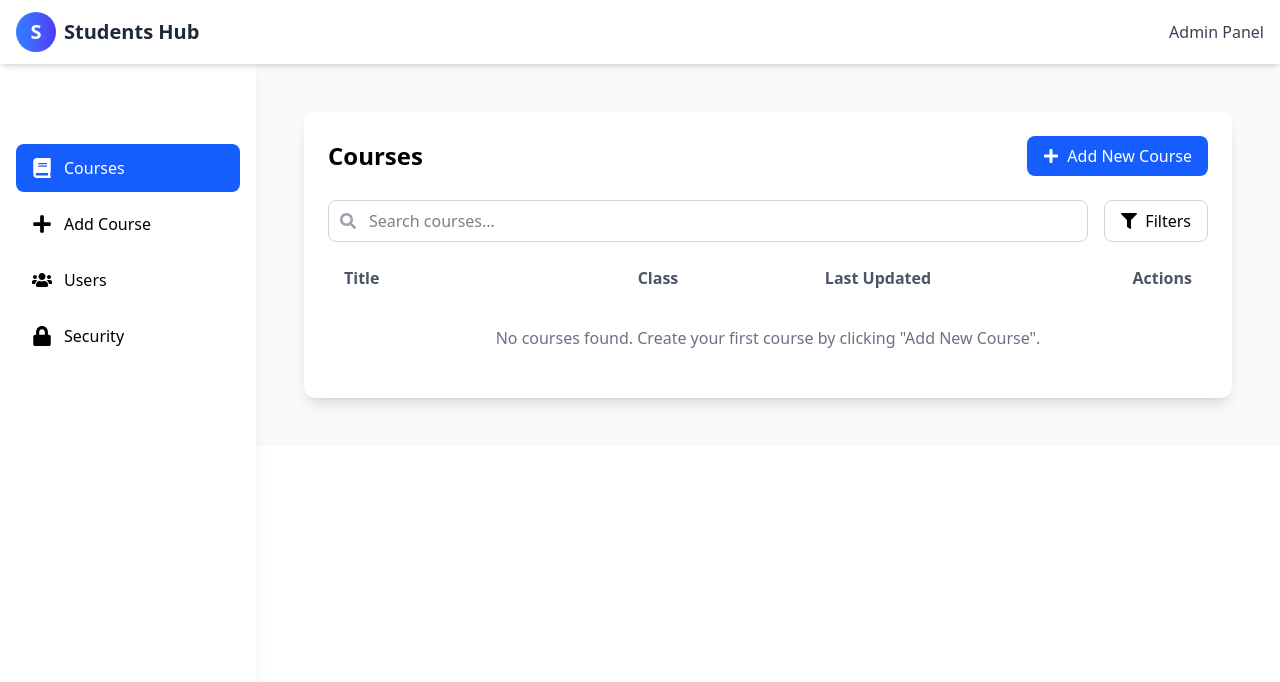
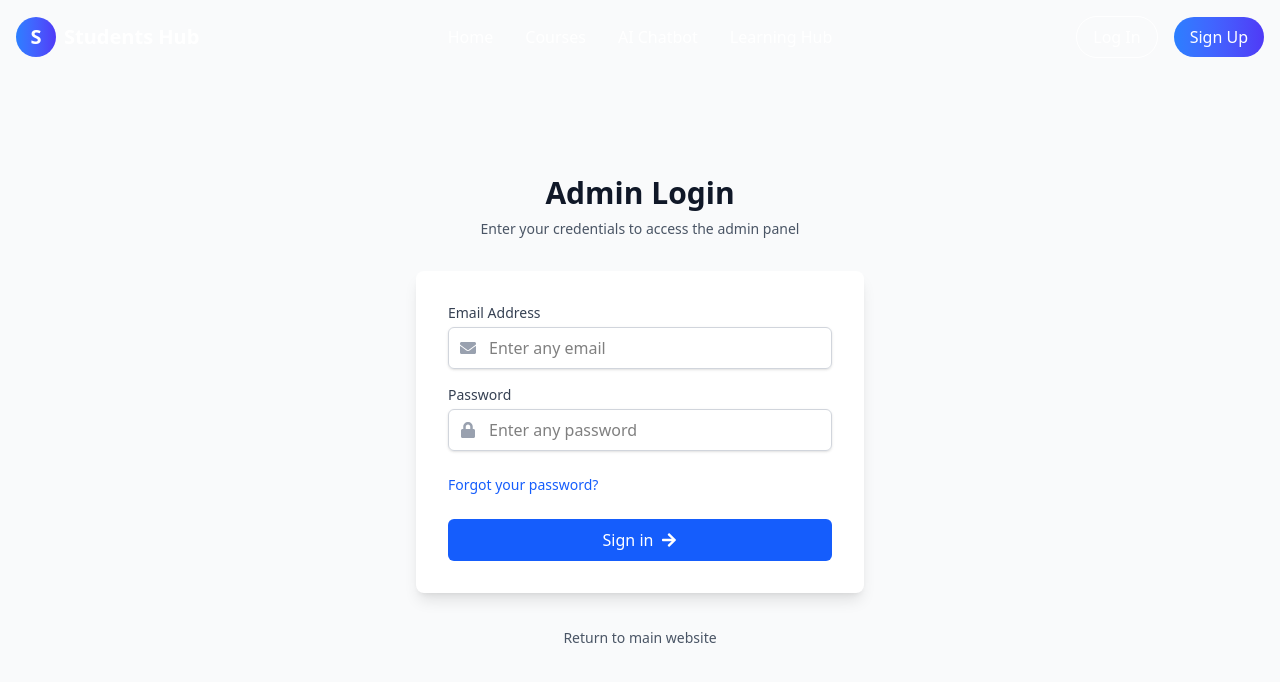
Before and after one commit to Pranay-Dommati/thestudent, a React (Vite) app in the folder frontend/: page /admin-p in a window 1280 px wide. Shown: the top 682 px of the page. Built offline with nearby package versions, Linux system fonts and the light colour scheme.

Commit message:
solving the login issue form for admin

```diff
--- /dev/null
+++ b/frontend/src/components/Admin/AdminLogin.jsx
@@ -0,0 +1,178 @@
+import React, { useState } from 'react';
+import { FaEnvelope, FaLock, FaArrowRight } from 'react-icons/fa';
+import { motion } from 'framer-motion';
+import { toast } from 'react-hot-toast';
+import { useNavigate } from 'react-router-dom';
+
+const AdminLogin = ({ onLoginSuccess }) => {
+  const [credentials, setCredentials] = useState({
+    email: '',
+    password: ''
+  });
+  const [isLoading, setIsLoading] = useState(false);
+  const navigate = useNavigate();
+
+  const handleChange = (e) => {
+    const { name, value } = e.target;
+    setCredentials(prev => ({
+      ...prev,
+      [name]: value
+    }));
+  };
+
+  const handleSubmit = async (e) => {
+    e.preventDefault();
+
+    if (!credentials.email || !credentials.password) {
+      toast.error('Please enter both email and password');
+      return;
+    }
+
+    setIsLoading(true);
+
+    try {
+      // Simulate API delay
+      await new Promise(resolve => setTimeout(resolve, 800));
+
+      // Store admin authentication status with timestamp
+      const authData = {
+        isAuthenticated: true,
+        email: credentials.email,
+        timestamp: new Date().getTime(),
+        // You can add more secure data here later
+      };
+
+      localStorage.setItem('adminAuth', JSON.stringify(authData));
+
+      toast.success('Login successful');
+
+      if (onLoginSuccess) {
+        onLoginSuccess();
+      }
+
+      navigate('/admin-p');
+    } catch (error) {
+      toast.error('Login failed. Please try again.');
+    } finally {
+      setIsLoading(false);
+    }
+  };
+
+  const handleForgotPassword = () => {
+    toast.info("Enter any email and password to login");
+  };
+
+  return (
+    <div className="min-h-screen flex items-center justify-center bg-gray-50 py-12 px-4 sm:px-6 lg:px-8">
+      <div className="max-w-md w-full space-y-8">
+        <div className="text-center">
+          <h2 className="mt-6 text-3xl font-bold text-gray-900">
+            Admin Login
+          </h2>
+          <p className="mt-2 text-sm text-gray-600">
+            Enter your credentials to access the admin panel
+          </p>
+        </div>
+
+        <motion.form
+          className="mt-8 space-y-6 bg-white p-8 rounded-lg shadow-lg"
+          onSubmit={handleSubmit}
+          initial={{ opacity: 0, y: 20 }}
+          animate={{ opacity: 1, y: 0 }}
+          transition={{ duration: 0.3 }}
+        >
+          <div className="space-y-4">
+            <div>
+              <label htmlFor="email" className="block text-sm font-medium text-gray-700">
+                Email Address
+              </label>
+              <div className="mt-1 relative">
+                <div className="absolute inset-y-0 left-0 pl-3 flex items-center pointer-events-none">
+                  <FaEnvelope className="text-gray-400" />
+                </div>
+                <input
+                  id="email"
+                  name="email"
+                  type="email"
+                  autoComplete="email"
+                  required
+                  value={credentials.email}
+                  onChange={handleChange}
+                  className="pl-10 py-2 block w-full border border-gray-300 rounded-md shadow-sm focus:ring-blue-500 focus:border-blue-500"
+                  placeholder="Enter any email"
+                />
+              </div>
+            </div>
+
+            <div>
+              <label htmlFor="password" className="block text-sm font-medium text-gray-700">
+                Password
+              </label>
+              <div className="mt-1 relative">
+                <div className="absolute inset-y-0 left-0 pl-3 flex items-center pointer-events-none">
+                  <FaLock className="text-gray-400" />
+                </div>
+                <input
+                  id="password"
+                  name="password"
+                  type="password"
+                  autoComplete="current-password"
+                  required
+                  value={credentials.password}
+                  onChange={handleChange}
+                  className="pl-10 py-2 block w-full border border-gray-300 rounded-md shadow-sm focus:ring-blue-500 focus:border-blue-500"
+                  placeholder="Enter any password"
+                />
+              </div>
+            </div>
+          </div>
+
+          <div className="flex items-center justify-between">
+            <div className="text-sm">
+              <button
+                type="button"
+                onClick={handleForgotPassword}
+                className="font-medium text-blue-600 hover:text-blue-500 bg-transparent border-none cursor-pointer"
+              >
+                Forgot your password?
+              </button>
+            </div>
+          </div>
+
+          <div>
+            <button
+              type="submit"
+              disabled={isLoading}
+              className={`group relative w-full flex justify-center py-2 px-4 border border-transparent rounded-md text-white font-medium ${
+                isLoading ? 'bg-blue-400' : 'bg-blue-600 hover:bg-blue-700'
+              } focus:outline-none focus:ring-2 focus:ring-offset-2 focus:ring-blue-500 transition-colors`}
+            >
+              {isLoading ? (
+                <span className="flex items-center">
+                  <svg className="animate-spin -ml-1 mr-3 h-5 w-5 text-white" xmlns="http://www.w3.org/2000/svg" fill="none" viewBox="0 0 24 24">
+                    <circle className="opacity-25" cx="12" cy="12" r="10" stroke="currentColor" strokeWidth="4"></circle>
+                    <path className="opacity-75" fill="currentColor" d="M4 12a8 8 0 018-8V0C5.373 0 0 5.373 0 12h4zm2 5.291A7.962 7.962 0 014 12H0c0 3.042 1.135 5.824 3 7.938l3-2.647z"></path>
+                  </svg>
+                  Processing...
+                </span>
+              ) : (
+                <span className="flex items-center">
+                  Sign in
+                  <FaArrowRight className="ml-2" />
+                </span>
+              )}
+            </button>
+          </div>
+        </motion.form>
+
+        <div className="text-center mt-4">
+          <a href="/" className="text-sm text-gray-600 hover:text-blue-500">
+            Return to main website
+          </a>
+        </div>
+      </div>
+    </div>
+  );
+};
+
+export default AdminLogin;
--- a/frontend/src/components/Admin/Dashboard/AdminDashboard.jsx
+++ b/frontend/src/components/Admin/Dashboard/AdminDashboard.jsx
@@ -1,5 +1,5 @@
-import React, { useState } from 'react';
-import { Routes, Route, useNavigate } from 'react-router-dom';
+import React, { useState, useEffect } from 'react';
+import { Routes, Route, useNavigate, Navigate, useLocation } from 'react-router-dom';
 import { FaBook, FaUsers, FaLock, FaPlus } from 'react-icons/fa';
 import AdminNav from '../layout/AdminNav';
 import AdminSidebar from '../layout/AdminSidebar';
@@ -8,10 +8,45 @@ import AdminUsers from '../Users/AdminUsers';
 import AdminSettings from '../Settings/AdminSettings';
 import CourseManagement from '../Courses/CourseManagement';
 import CourseForm from '../Courses/CourseForm';
+import AdminLogin from '../AdminLogin';
 
 const AdminDashboard = () => {
   const [currentView, setCurrentView] = useState('courses');
+  const [isAuthenticated, setIsAuthenticated] = useState(false);
   const navigate = useNavigate();
+  const location = useLocation();
+
+  useEffect(() => {
+    checkAdminAuth();
+  }, []);
+
+  const checkAdminAuth = () => {
+    try {
+      const authData = JSON.parse(localStorage.getItem('adminAuth'));
+      if (authData && authData.isAuthenticated) {
+        // Optional: Check if the authentication hasn't expired
+        const currentTime = new Date().getTime();
+        const authTime = authData.timestamp;
+        const TWENTY_FOUR_HOURS = 24 * 60 * 60 * 1000;
+
+        if (currentTime - authTime < TWENTY_FOUR_HOURS) {
+          setIsAuthenticated(true);
+          return;
+        }
+      }
+      setIsAuthenticated(false);
+      localStorage.removeItem('adminAuth');
+    } catch (error) {
+      setIsAuthenticated(false);
+      localStorage.removeItem('adminAuth');
+    }
+  };
+
+  const handleLogout = () => {
+    localStorage.removeItem('adminAuth');
+    setIsAuthenticated(false);
+    navigate('/admin-p');
+  };
 
   const menuItems = [
     {
@@ -33,16 +68,20 @@ const AdminDashboard = () => {
       path: '/admin-p/users'
     },
     {
-      id: 'security', // Changed from 'settings' to 'security'
-      label: 'Security', // Changed from 'Settings' to 'Security'
-      icon: FaLock, // Changed from FaCog to FaLock to match security theme
-      path: '/admin-p/settings' // Path stays the same for backward compatibility
+      id: 'security',
+      label: 'Security',
+      icon: FaLock,
+      path: '/admin-p/settings'
     }
   ];
 
+  if (!isAuthenticated) {
+    return <AdminLogin onLoginSuccess={() => setIsAuthenticated(true)} />;
+  }
+
   return (
     <div className="min-h-screen">
-      <AdminNav />
+      <AdminNav onLogout={handleLogout} />
 
       <div className="flex pt-16">
         <AdminSidebar
@@ -54,7 +93,7 @@ const AdminDashboard = () => {
 
         <main className="flex-1 ml-64 p-6 bg-gray-50">
           <Routes>
-            <Route index element={<CourseManagement />} />
+            <Route index element={<Navigate to="/admin-p/courses" />} />
             <Route path="courses/*" element={<CourseManagement />} />
             <Route path="add-course" element={<CourseForm onCancel={() => navigate('/admin-p/courses')} />} />
             <Route path="users" element={<AdminUsers />} />
--- a/frontend/src/components/Admin/layout/AdminNav.jsx
+++ b/frontend/src/components/Admin/layout/AdminNav.jsx
@@ -1,7 +1,8 @@
 import React from 'react';
 import { Link } from 'react-router-dom';
+import { FaSignOutAlt } from 'react-icons/fa';
 
-const AdminNav = () => {
+const AdminNav = ({ onLogout }) => {
   return (
     <nav className="fixed top-0 left-0 right-0 z-50 bg-white shadow-md">
       <div className="container mx-auto px-4">
@@ -16,11 +17,21 @@ const AdminNav = () => {
             </span>
           </Link>
 
-          {/* Right side - Admin text */}
-          <div className="flex items-center">
+          {/* Right side - Admin text and logout */}
+          <div className="flex items-center space-x-4">
             <span className="font-medium text-gray-700">
               Admin Panel
             </span>
+            {onLogout && (
+              <button
+                onClick={onLogout}
+                className="flex items-center text-gray-600 hover:text-red-600 transition-colors"
+                title="Logout"
+              >
+                <FaSignOutAlt className="mr-1" />
+                <span className="text-sm">Logout</span>
+              </button>
+            )}
           </div>
         </div>
       </div>
```
